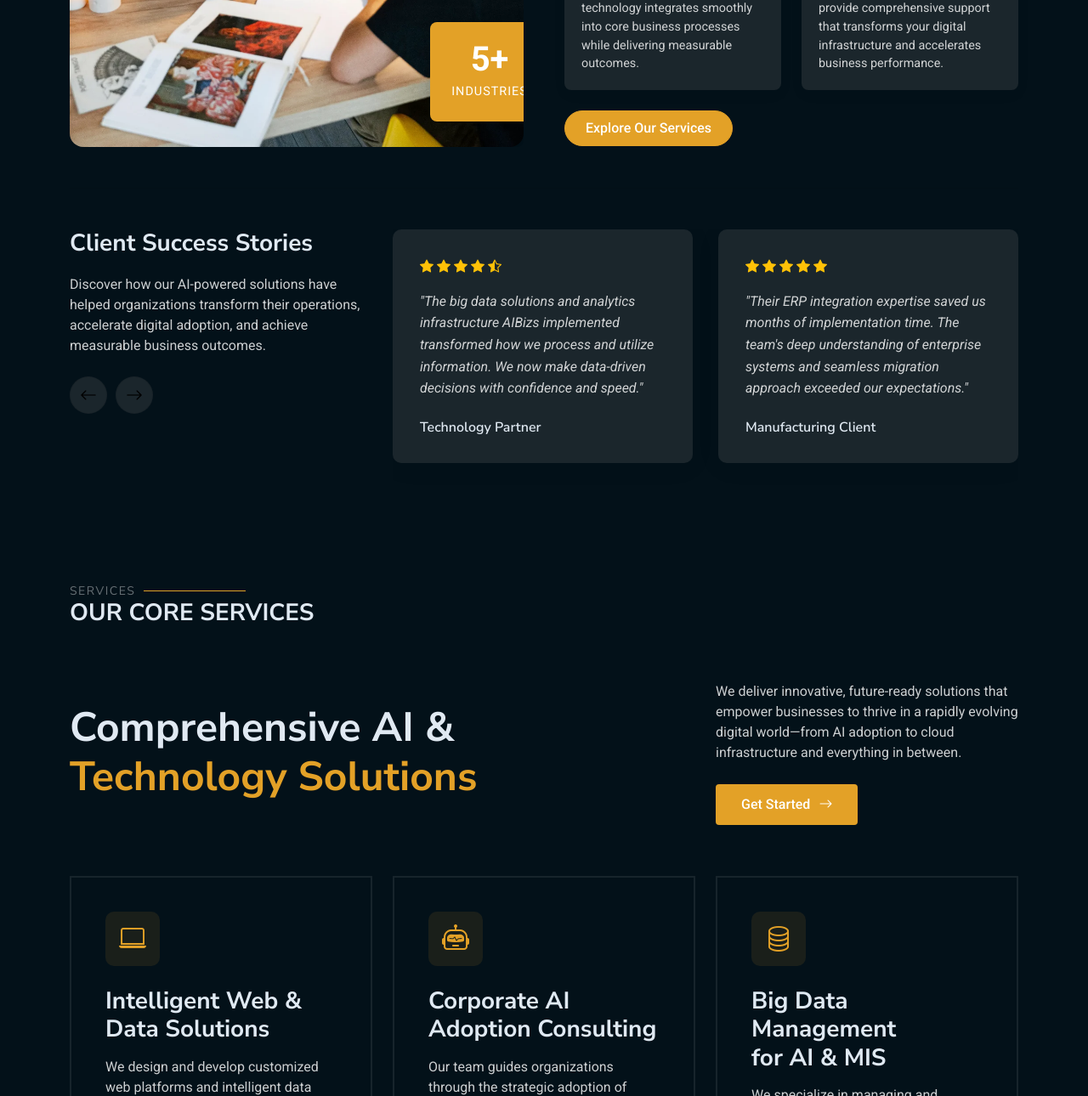
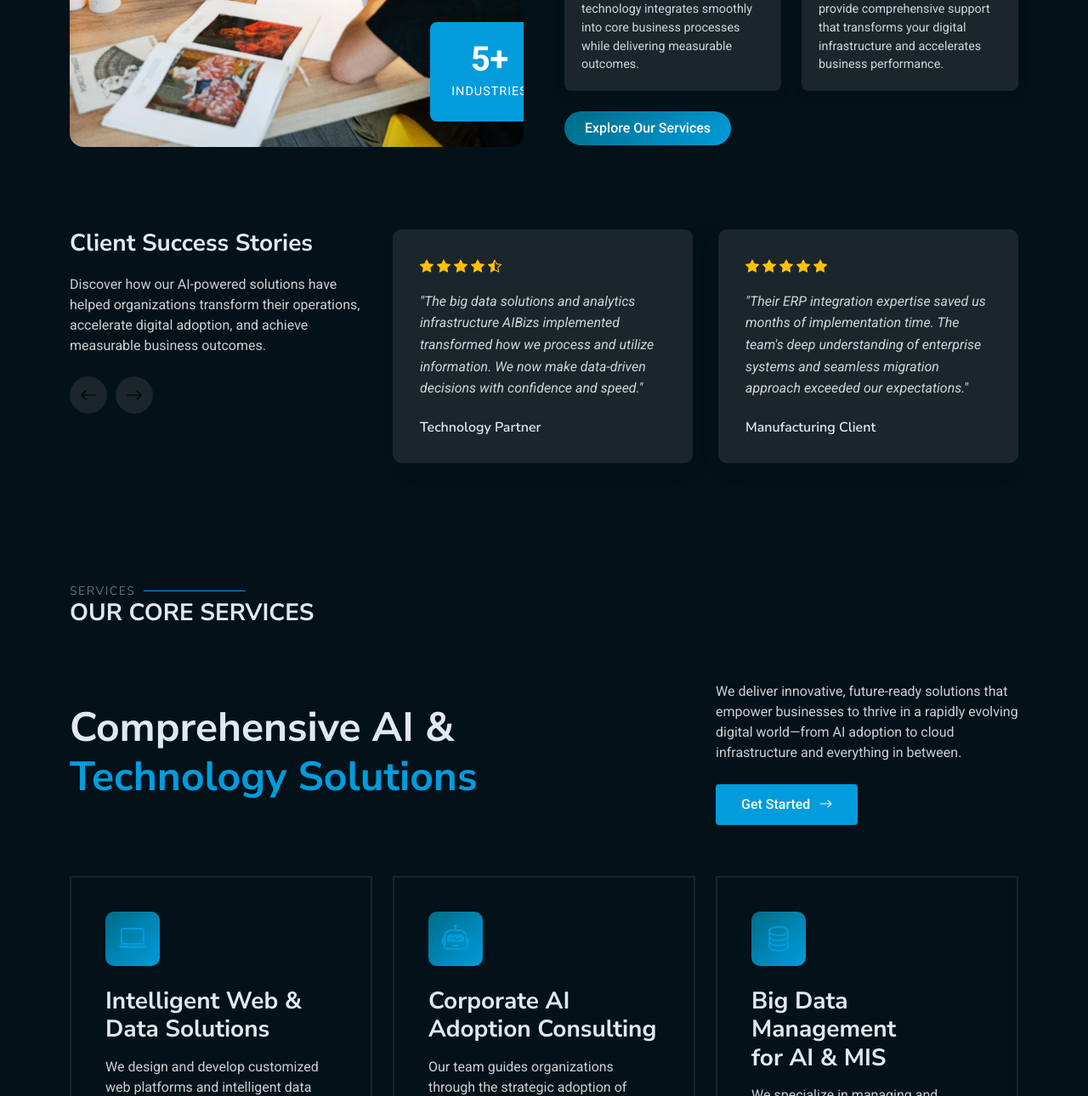
Before and after one commit to fms-repo/ibiz_site, a plain HTML site: page index.html in a window 1280 px wide. Shown: the part 1510-2800 px from the top of the page at 85% size. Drawn offline with Linux system fonts and the light colour scheme.

Commit message:
Add AIBizs brand colors (#006c87 and #009cdc) throughout website

```diff
--- a/assets/css/main.css
+++ b/assets/css/main.css
@@ -22,7 +22,8 @@
   --background-color: #031119; /* Background color for the entire website, including individual sections */
   --default-color: rgba(255, 255, 255, 0.8); /* Default color used for the majority of the text content across the entire website */
   --heading-color: #e0e9f2; /* Color for headings, subheadings and title throughout the website */
-  --accent-color: #e3a127; /* Accent color that represents your brand on the website. It's used for buttons, links, and other elements that need to stand out */
+  --accent-color: #009cdc; /* AIBizs brand color - bright blue for primary actions */
+  --primary-color: #006c87; /* AIBizs brand color - dark teal for secondary elements */
   --surface-color: #1b262c; /* The surface color is used as a background of boxed elements within sections, such as cards, icon boxes, or other elements that require a visual separation from the global background. */
   --contrast-color: #ffffff; /* Contrast color for text, ensuring readability against backgrounds of accent, heading, or default colors. */
 }
@@ -30,11 +31,11 @@
 /* Nav Menu Colors - The following color variables are used specifically for the navigation menu. They are separate from the global colors to allow for more customization options */
 :root {
   --nav-color: rgba(255, 255, 255, 0.8);  /* The default color of the main navmenu links */
-  --nav-hover-color: #e3a127; /* Applied to main navmenu links when they are hovered over or active */
+  --nav-hover-color: #009cdc; /* AIBizs brand color for navigation hover */
   --nav-mobile-background-color: #29343a; /* Used as the background color for mobile navigation menu */
   --nav-dropdown-background-color: #29343a; /* Used as the background color for dropdown items that appear when hovering over primary navigation items */
   --nav-dropdown-color: rgba(255, 255, 255, 0.8); /* Used for navigation links of the dropdown items in the navigation menu. */
-  --nav-dropdown-hover-color: #e3a127; /* Similar to --nav-hover-color, this color is applied to dropdown navigation links when they are hovered over. */
+  --nav-dropdown-hover-color: #009cdc; /* AIBizs brand color for dropdown navigation hover */
 }
 
 /* Color Presets - These classes override global colors when applied to any section or element, providing reuse of the sam color scheme. */
@@ -55,6 +56,58 @@
 /* Smooth scroll */
 :root {
   scroll-behavior: smooth;
+}
+
+/* AIBizs Brand Colors - Custom gradient and accent styles */
+:root {
+  --aibizs-primary: #006c87; /* Dark teal */
+  --aibizs-secondary: #009cdc; /* Bright blue */
+  --aibizs-gradient: linear-gradient(135deg, #006c87 0%, #009cdc 100%);
+  --aibizs-gradient-hover: linear-gradient(135deg, #005a6f 0%, #0088c4 100%);
+}
+
+/* Enhanced AIBizs Brand Styling */
+.btn-primary {
+  background: var(--aibizs-gradient) !important;
+  border: none !important;
+  transition: all 0.3s ease !important;
+}
+
+.btn-primary:hover {
+  background: var(--aibizs-gradient-hover) !important;
+  transform: translateY(-2px);
+  box-shadow: 0 8px 25px rgba(0, 108, 135, 0.3);
+}
+
+.hero .stats-card {
+  background: var(--aibizs-gradient);
+  border-radius: 15px;
+  padding: 20px;
+  box-shadow: 0 10px 30px rgba(0, 108, 135, 0.2);
+}
+
+.service-card .service-icon {
+  background: var(--aibizs-gradient);
+}
+
+.step-item .step-icon {
+  background: var(--aibizs-gradient);
+}
+
+.experience-badge {
+  background: var(--aibizs-gradient);
+  color: white;
+  border-radius: 50px;
+  padding: 10px 20px;
+  box-shadow: 0 5px 15px rgba(0, 108, 135, 0.3);
+}
+
+/* Call to action section enhancements */
+.call-to-action .advertise-1 .floating-card {
+  background: var(--aibizs-gradient);
+  border-radius: 15px;
+  padding: 20px;
+  box-shadow: 0 10px 30px rgba(0, 108, 135, 0.2);
 }
 
 /*--------------------------------------------------------------
```
